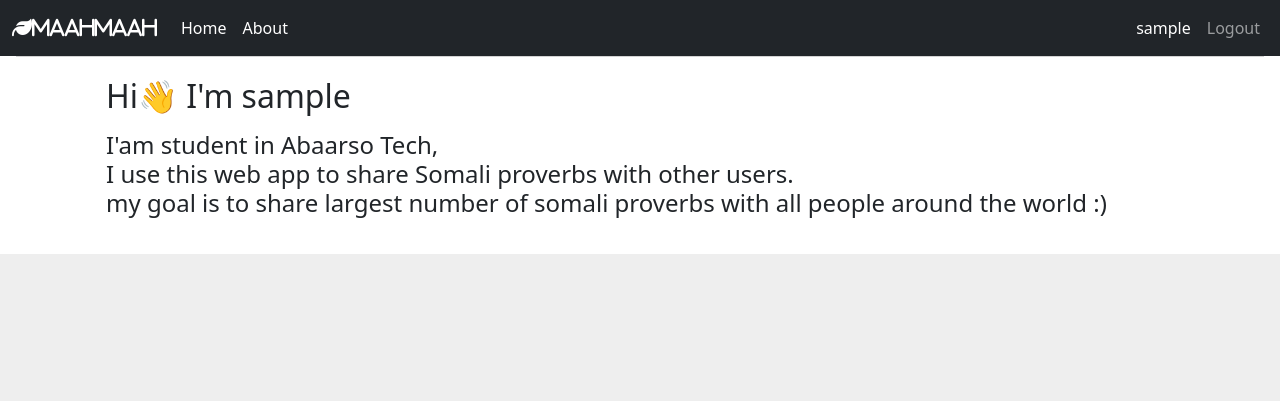
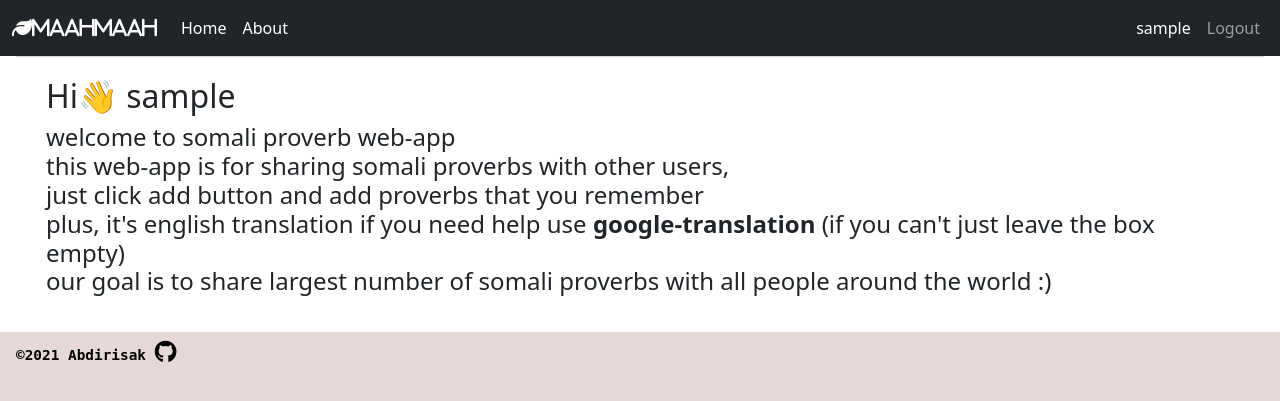
Before and after one commit to xbdirisxk/somali-proverb, a Flask app: page /about in a window 1280 px wide. Shown: the top 401 px of the page. Run offline with Flask 2, Linux system fonts and the light colour scheme; the visitor is signed in with stand-in values (Sample User, id 1); data comes from the database, SQL or seed files in the repository; some libraries are stand-ins or nearby versions.

Commit message:
UI improved

```diff
--- a/app/routes.py
+++ b/app/routes.py
@@ -8,7 +8,7 @@ from werkzeug.urls import url_parse
 
 @app.route('/', methods=['GET', 'POST'])
 @app.route('/index', methods=['GET', 'POST'])
-@login_required
+# @login_required
 def index():
     form = SomaliProverb()
     return render_template('index.html', form=form, proverbs=Proverbs.query.all())
@@ -50,6 +50,7 @@ def register():
     return render_template('register.html', title='Register', form=form)
 
 @app.route('/create', methods=['GET', 'POST'])
+@login_required
 def add():
     form = SomaliProverb()
     if form.validate_on_submit():
@@ -61,6 +62,7 @@ def add():
     return render_template('add.html', form=form)
 
 @app.route('/delete/<int:id>', methods=['GET', 'POST'])
+@login_required
 def delete(id):
     proverb = Proverbs.query.get_or_404(id)
     db.session.delete(proverb)
@@ -68,8 +70,8 @@ def delete(id):
     flash('proverb deleted')
     return redirect(url_for('index'))
 
-'''@app.route('/update/<int:id>', methods=['GET', 'POST'])
-def update(id):
+@app.route('/edit/<int:id>', methods=['GET', 'POST'])
+def edit(id):
     form = UpdateForm()
     proverb = Proverbs.query.get_or_404(id)
     if form.save.data:
@@ -78,8 +80,9 @@ def update(id):
         db.session.commit()
         flash('proverb updated')
         return redirect(url_for('index'))
-    return render_template('update.html', form=form)'''
+    return render_template('edit.html', form=form)
 
 @app.route('/about', methods=['GET', 'POST'])
+@login_required
 def about():
     return render_template("about.html", user =current_user.username)
--- a/app/static/styles/style.css
+++ b/app/static/styles/style.css
@@ -1,6 +1,6 @@
 html {
 	font-family: sans-serif;
-	background: #eee;
+	background: #e7d8d8;
 	/* padding: 1rem; */
 }
 body {
@@ -15,6 +15,7 @@ h1 {
 }
 a {
 	color: #377ba8;
+	text-decoration: none;
 }
 hr {
 	border: none;
@@ -82,3 +83,24 @@ header a:hover {
 	color: hsl(0, 100%, 35%);
 	transition: 0.3s;
 }
+.dev-info {
+	position: absolute;
+	margin-top: 25px;
+	font-weight: 900;
+	font-family: monospace;
+	font-size: 0.9rem;
+}
+.dev-info > a > i {
+	font-size: 1.4rem;
+}
+.dev-info > a > i:hover {
+	transform: rotate(1turn);
+	transition: 0.8s;
+}
+.dev-info > a {
+	text-decoration: none;
+	color: #000;
+}
+.dev-info > a:hover {
+	color: #000;
+}
--- a/app/templates/about.html
+++ b/app/templates/about.html
@@ -1,18 +1,28 @@
 {% extends "base.html" %} {% block content %}
 <head>
-  <style>
-    .main {
-      margin: 20px 90px;
-    }
-  </style>
+	<style>
+		.main {
+			margin: 20px 30px;
+		}
+	</style>
 </head>
 
 <div class="main">
-  <h2>Hi👋 I'm {{ user }}</h2>
-  <p> <h4>
-    I'am student in Abaarso Tech,<br />
-    I use this web app to share Somali proverbs with other users. <br />
-    my goal is to share largest number of somali proverbs with all people around the world :) </h4>
-  </p>
+	<h2>Hi👋 {{ user }}</h2>
+	<h4>
+		welcome to somali proverb web-app <br />
+		this web-app is for sharing somali proverbs with other users,<br />
+		just click add button and add proverbs that you remember <br />
+		plus, it's english translation if you need help use
+		<b>google-translation</b> (if you can't just leave the box empty) <br />
+		our goal is to share largest number of somali proverbs with all people
+		around the world :)
+	</h4>
+</div>
+<div class="dev-info">
+	<a href="https://github.com/abdirisakhd" target="_blank">
+		&copy2021 Abdirisak
+		<i class="fa fa-github"></i>
+	</a>
 </div>
 {% endblock %}
--- a/app/templates/base.html
+++ b/app/templates/base.html
@@ -26,8 +26,8 @@
 <nav class="navbar navbar-expand-lg navbar-dark bg-dark">
 	<div class="container-fluid">
 		<a class="navbar-brand fa fa-leaf" href="{{ url_for('index') }}"
-			>MaahMaah</a
-		>
+			>MaahMaah
+		</a>
 		<button
 			class="navbar-toggler"
 			type="button"
@@ -40,12 +40,8 @@
 			<span class="navbar-toggler-icon"></span>
 		</button>
 		<div class="collapse navbar-collapse" id="navbarNav">
+			{% if current_user.is_authenticated %}
 			<ul class="navbar-nav">
-				{% if current_user.is_anonymous %}
-				<li class="nav-item">
-					<a class="nav-link active" href="{{ url_for('login') }}">Login</a>
-				</li>
-				{% else %}
 				<li class="nav-item">
 					<a
 						class="nav-link active"
@@ -66,6 +62,18 @@
 					<a class="nav-link" href="{{ url_for('logout') }}">Logout</a>
 				</li>
 			</ul>
+			{% else %}
+			<ul class="navbar-nav ms-auto">
+				<li class="nav-item">
+					<a class="nav-link active" href="{{ url_for('login') }}">Sign In</a>
+				</li>
+				<li class="nav-item">
+					<a class="nav-link active" href="{{ url_for('register') }}"
+						>Register</a
+					>
+				</li>
+			</ul>
+
 			{% endif %}
 		</div>
 	</div>
```
Also changed, not shown: app/templates/add.html (+8 -3 lines), README.md.
